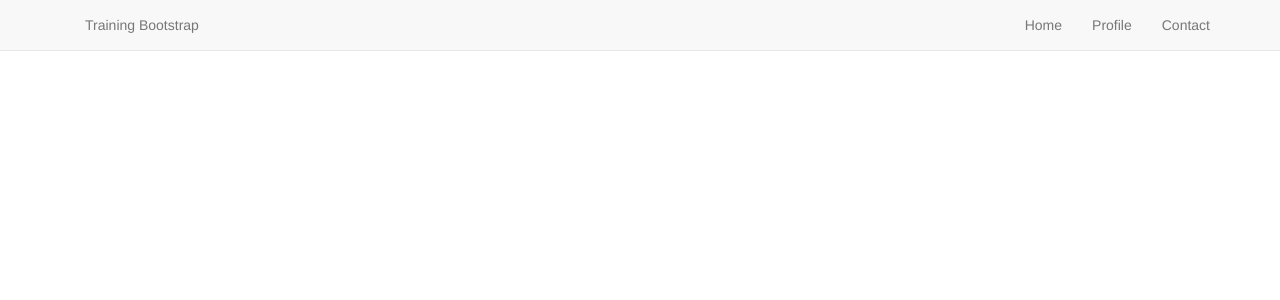
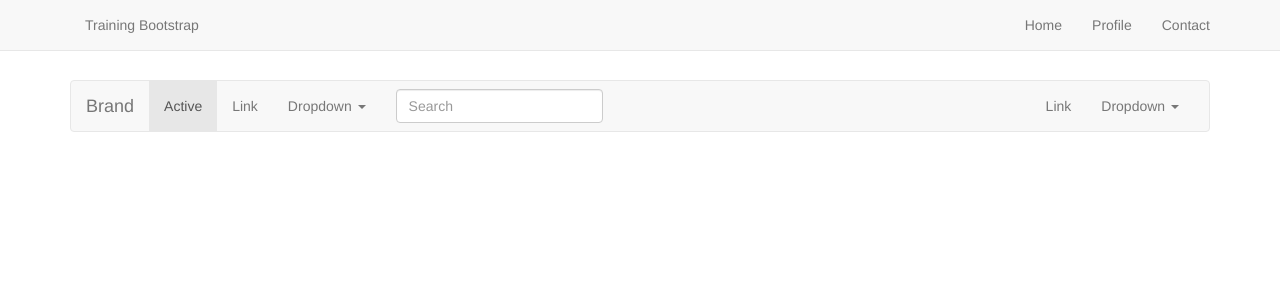
Before and after one commit to arifakhriwilaga/task1_only_bootstrap, a PHP site: page /app.php in a window 1280 px wide. Shown: the top 300 px of the page. Run offline with PHP 8.4, Linux system fonts and the light colour scheme.

Commit message:
just neat code

```diff
--- a/includes/header.php
+++ b/includes/header.php
@@ -35,3 +35,56 @@
     </nav>
     <br><br><br><br>
     <!-- END HEADER -->
+
+
+
+<div class="navbar navbar-default">
+  <div class="container-fluid">
+    <div class="navbar-header">
+      <button type="button" class="navbar-toggle" data-toggle="collapse" data-target=".navbar-responsive-collapse">
+        <span class="icon-bar"></span>
+        <span class="icon-bar"></span>
+        <span class="icon-bar"></span>
+      </button>
+      <a class="navbar-brand" href="javascript:void(0)">Brand</a>
+    </div>
+    <div class="navbar-collapse collapse navbar-responsive-collapse">
+      <ul class="nav navbar-nav">
+        <li class="active"><a href="javascript:void(0)">Active</a></li>
+        <li><a href="javascript:void(0)">Link</a></li>
+        <li class="dropdown">
+          <a href="bootstrap-elements.html" data-target="#" class="dropdown-toggle" data-toggle="dropdown">Dropdown
+            <b class="caret"></b></a>
+          <ul class="dropdown-menu">
+            <li><a href="javascript:void(0)">Action</a></li>
+            <li><a href="javascript:void(0)">Another action</a></li>
+            <li><a href="javascript:void(0)">Something else here</a></li>
+            <li class="divider"></li>
+            <li class="dropdown-header">Dropdown header</li>
+            <li><a href="javascript:void(0)">Separated link</a></li>
+            <li><a href="javascript:void(0)">One more separated link</a></li>
+          </ul>
+        </li>
+      </ul>
+      <form class="navbar-form navbar-left">
+        <div class="form-group">
+          <input class="form-control col-md-8" placeholder="Search" type="text">
+        </div>
+      </form>
+      <ul class="nav navbar-nav navbar-right">
+        <li><a href="javascript:void(0)">Link</a></li>
+        <li class="dropdown">
+          <a href="bootstrap-elements.html" data-target="#" class="dropdown-toggle" data-toggle="dropdown">Dropdown
+            <b class="caret"></b></a>
+          <ul class="dropdown-menu">
+            <li><a href="javascript:void(0)">Action</a></li>
+            <li><a href="javascript:void(0)">Another action</a></li>
+            <li><a href="javascript:void(0)">Something else here</a></li>
+            <li class="divider"></li>
+            <li><a href="javascript:void(0)">Separated link</a></li>
+          </ul>
+        </li>
+      </ul>
+    </div>
+  </div>
+</div>
```
